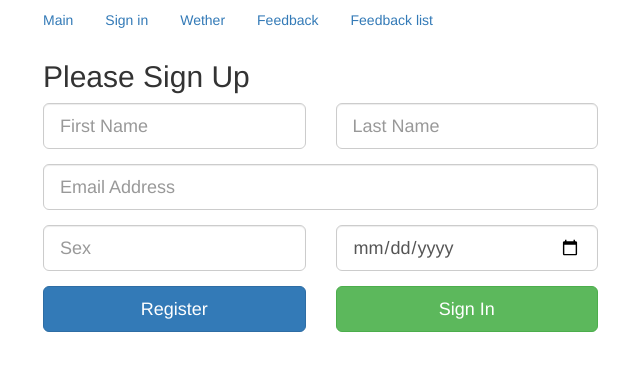
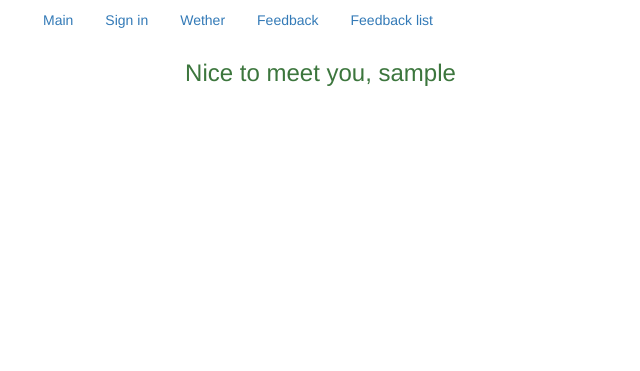
Before and after one commit to Littie/bwt, a PHP site: page / in a window 1280 px wide; the page is wider, and only the part inside the window is pictured. Shown: the top 371 px of that part, without its empty margins (237-877 px from the left). Run offline with PHP 8.4, Linux system fonts and the light colour scheme; the visitor is signed in with stand-in values (Sample User, id 1).

Commit message:
[core] add session control and add registration data on main page

```diff
--- a/application/controllers/controller_main.php
+++ b/application/controllers/controller_main.php
@@ -3,8 +3,31 @@
 
 class Controller_main extends Controller
 {
+    function __construct()
+    {
+        session_start();
+
+        $this->view = new View();
+        $this->model = new Model_main();
+
+    }
+
     function action_index()
     {
+        if (isset($_POST['register'])) {
+            $first_name = $_POST['first_name'];
+            $last_name = $_POST['last_name'];
+            $password = $_POST['password'];
+            $confirm_password = $_POST['confirm_password'];
+            $email = $_POST['email'];
+            $sex = $_POST['sex'];
+            $birthday = $_POST['birthday'];
+
+            if (($this->model->addUser($first_name, $last_name, $password, $confirm_password, $email, $sex, $birthday)) != false) {
+                $_SESSION['user_login'] = $first_name;
+            }
+        }
+
         $this->view->generate('main_view.php', 'template_view.php');
     }
 }
--- a/application/models/model_feedback_List.php
+++ b/application/models/model_feedback_List.php
@@ -17,8 +17,6 @@ class Model_Feedback_List extends Model
 
         while ($row = $statement->fetch())
         {
-/*            echo $row['message'] . ' ';
-            echo $row['time'] . '\n';*/
             $set[$i++] = $row;
         }
 
--- /dev/null
+++ b/application/models/model_main.php
@@ -0,0 +1,27 @@
+<?php
+
+
+class Model_Main extends Model
+{
+    private $connection;
+
+    function __construct()
+    {
+        $this->connection = Connection::getConnection();
+    }
+
+    function addUser($first_name, $last_name, $password, $confirm_password, $email, $sex = "", $birthday = "") {
+        $date = DateTime::createFromFormat('Y-m-d', $birthday);
+        $birthday = $date != false? $date->format('Y-m-d') : "";
+
+        if ($password === $confirm_password && $first_name !== '' && $last_name !== '' && $email !== '') {
+            $data = array($first_name, $last_name, md5($password), $email, $sex, $birthday);
+            $statement = $this->connection->prepare('INSERT INTO users (name, surename, password, email, sex, birthday) VALUES (?, ?, ?, ?, ?, ?)');
+            $statement->execute($data);
+
+            return true;
+        } else {
+            return false;
+        }
+    }
+}
--- a/application/views/main_view.php
+++ b/application/views/main_view.php
@@ -1,40 +1,74 @@
+<?php
+if (isset($_SESSION['user_login'])) {
+    ?>
     <div class="container">
         <div class="row">
             <div class="col-xs-12 col-sm-8 col-md-6">
-            <form role="form">
+                <h3 class="text-center text-success">Nice to meet you, <?= $_SESSION['user_login'] ?> </h3>
+            </div>
+        </div>
+    </div>
+    <?php
+} else {
+    ?>
+
+    <div class="container">
+        <div class="row">
+            <div class="col-xs-12 col-sm-8 col-md-6">
+                <form role="form" action="" method="post">
                     <h2>Please Sign Up</h2>
                     <div class="row">
                         <div class="col-xs-6 col-sm-6 col-md-6">
                             <div class="form-group">
-                            <input type="text" name="first_name" id="first_name" class="form-control input-lg" placeholder="First Name" tabindex="1">
+                                <input type="text" name="first_name" id="first_name" class="form-control input-lg" placeholder="First Name">
                             </div>
                         </div>
                         <div class="col-xs-6 col-sm-6 col-md-6">
                             <div class="form-group">
-                            <input type="text" name="last_name" id="last_name" class="form-control input-lg" placeholder="Last Name" tabindex="2">
+                                <input type="text" name="last_name" id="last_name" class="form-control input-lg" placeholder="Last Name">
+                            </div>
+                        </div>
+                    </div>
+                    <div class="row">
+                        <div class="col-xs-6 col-sm-6 col-md-6">
+                            <div class="form-group">
+                                <input type="password" name="password" id="password" class="form-control input-lg" placeholder="Password">
+                            </div>
+                        </div>
+                        <div class="col-xs-6 col-sm-6 col-md-6">
+                            <div class="form-group">
+                                <input type="password" name="confirm_password" id="confirm_password" class="form-control input-lg"
+                                       placeholder="Confirm password">
                             </div>
                         </div>
                     </div>
                     <div class="form-group">
-                    <input type="email" name="email" id="email" class="form-control input-lg" placeholder="Email Address" tabindex="3">
+                        <input type="email" name="email" id="email" class="form-control input-lg" placeholder="Email Address">
                     </div>
                     <div class="row">
                         <div class="col-xs-6 col-sm-6 col-md-6">
                             <div class="form-group">
-                            <input type="text" name="sex" id="sex" class="form-control input-lg" placeholder="Sex" tabindex="4">
+                                <select name="sex" id="sex" class="form-control input-lg">
+                                    <option disabled selected value="">Sex</option>
+                                    <option value="male">Male</option>
+                                    <option value="female">Female</option>
+                                </select>
                             </div>
                         </div>
                         <div class="col-xs-6 col-sm-6 col-md-6">
                             <div class="form-group">
-                            <input type="date" name="date" id="date" class="form-control input-lg" placeholder="Enter birth day" tabindex="5">
+                                <input type="date" name="birthday" id="birthday" class="form-control input-lg" placeholder="Enter birth day YYYY-mm-dd">
                             </div>
                         </div>
                     </div>
                     <div class="row">
-                    <div class="col-xs-6 col-md-6"><input type="submit" value="Register" class="btn btn-primary btn-block btn-lg" tabindex="6"></div>
+                        <div class="col-xs-6 col-md-6"><input type="submit" name="register" value="Register" class="btn btn-primary btn-block btn-lg">
+                        </div>
                         <div class="col-xs-6 col-md-6"><a href="login" class="btn btn-success btn-block btn-lg">Sign In</a></div>
                     </div>
                 </form>
             </div>
         </div>
     </div>
+
+<?php } ?>
```
Also changed, not shown: application/models/model_login.php (+7 -3 lines). Lines whose indentation alone changed are shown as unchanged.
